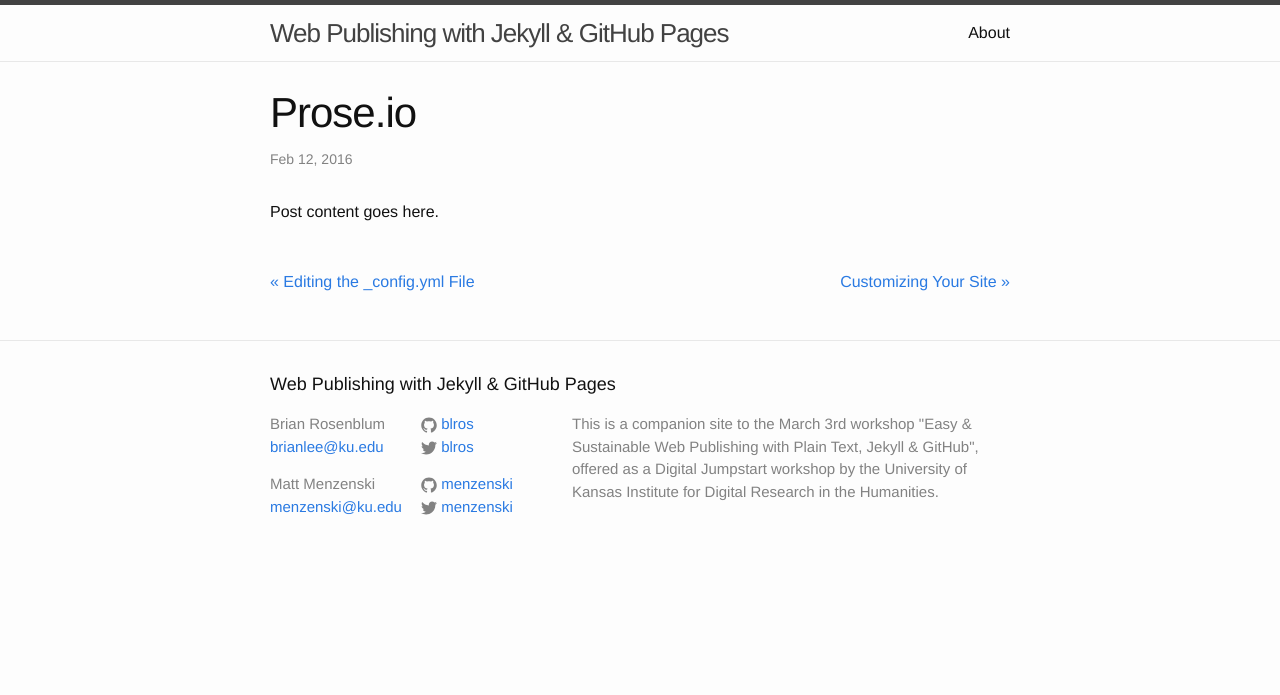
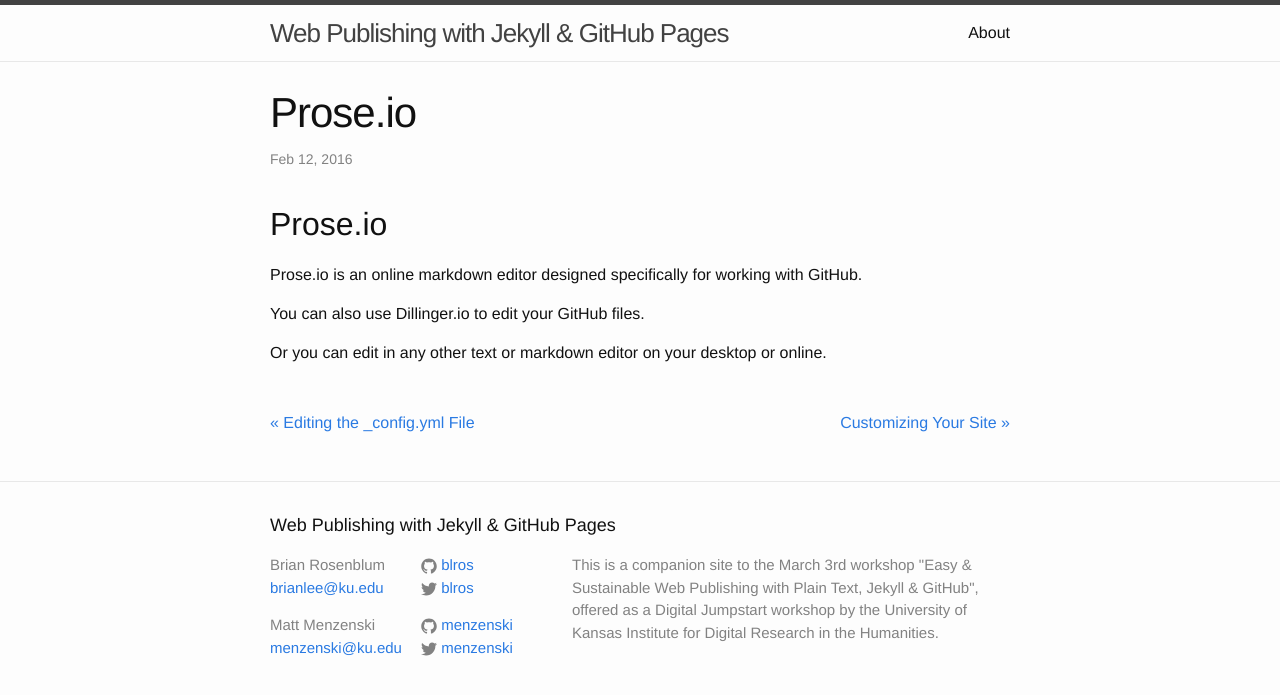
Before and after one commit to menzenski/idrh-static-site-workshop, a Jekyll site: the page built from _posts/2016-02-12-prose-io.md, in a window 1280 px wide. Shown: the top 695 px of the page. Built offline with Jekyll 4.4.1, drawn with Linux system fonts in a browser that asks for light colours.

Commit message:
Updated 2016-02-12-prose-io.md

```diff
--- a/_posts/2016-02-12-prose-io.md
+++ b/_posts/2016-02-12-prose-io.md
@@ -1,7 +1,15 @@
 ---
 layout: post
-title: "Prose.io"
-date: 2016-02-12 14:40:40 -0600
+title: Prose.io
+date: "2016-02-12 14:40:40 -0600"
 categories: jekyll
+published: true
 ---
-Post content goes here.
+
+## Prose.io
+
+Prose.io is an online markdown editor designed specifically for working with GitHub.
+
+You can also use Dillinger.io to edit your GitHub files.
+
+Or you can edit in any other text or markdown editor on your desktop or online.
```
